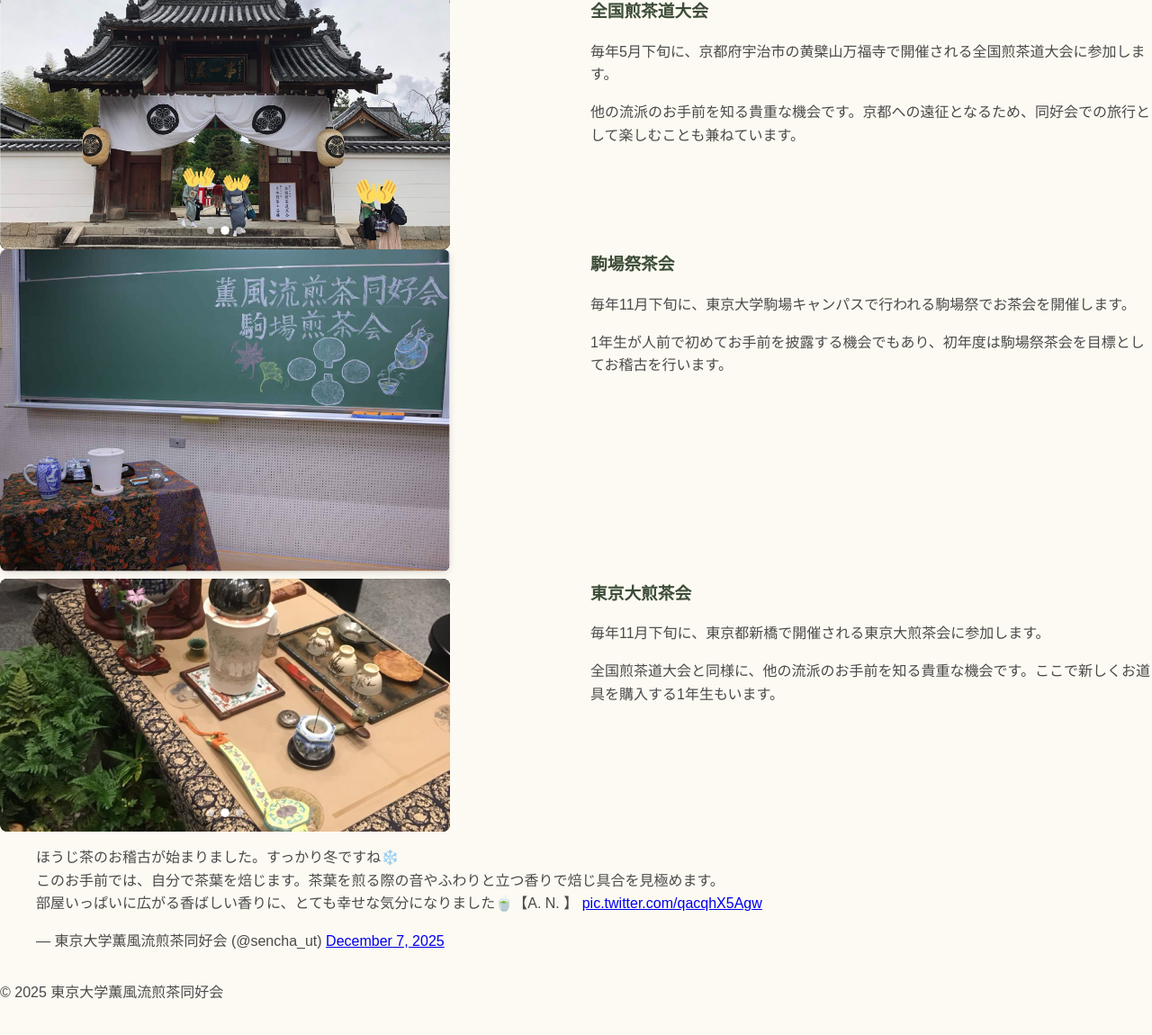
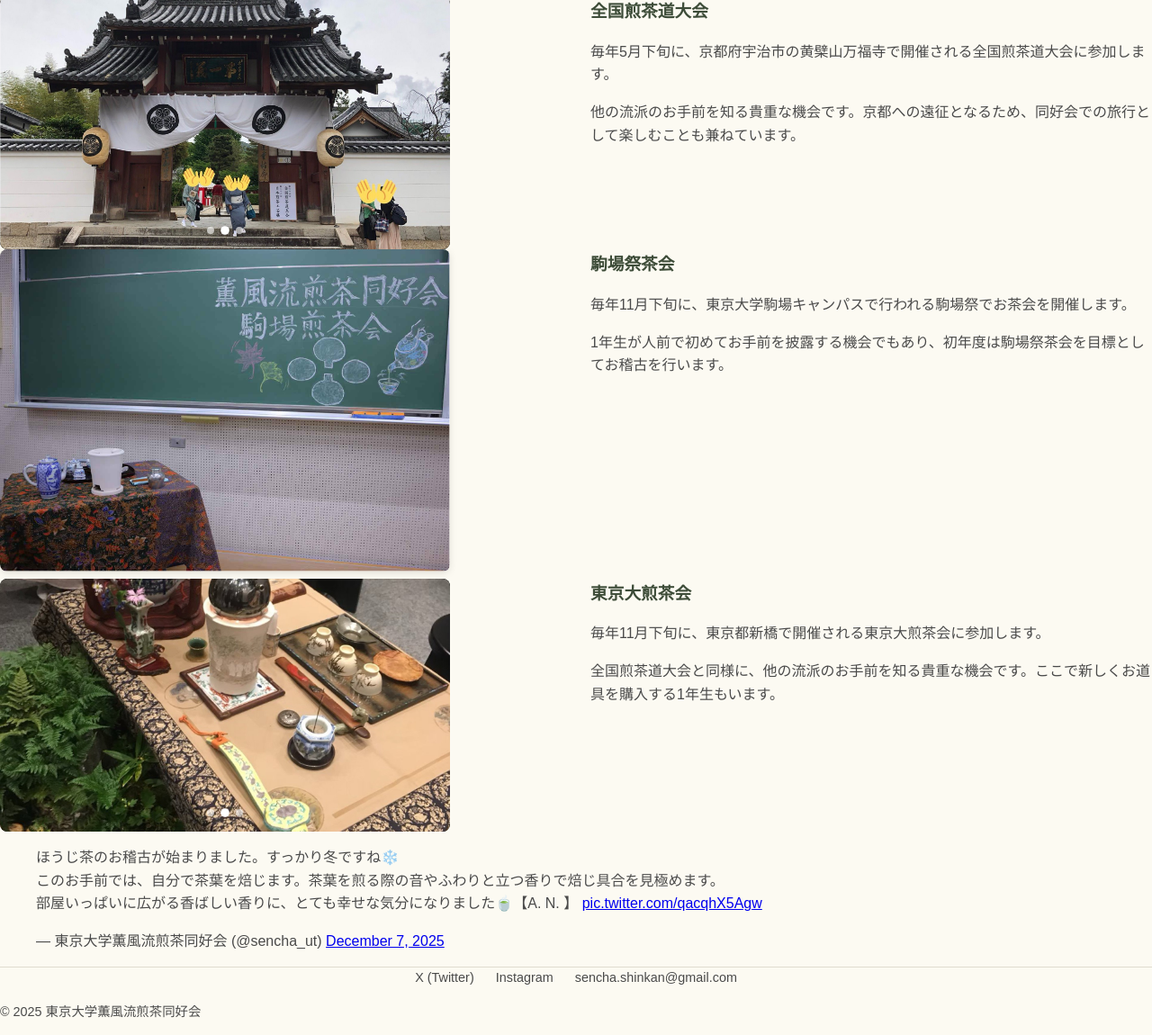
Before and after one commit to citrusml/sencha_ut, a Jekyll site: the page built from index.html, in a window 1280 px wide, cut to the strip 2224-3374 px from the top of the page. Shown: the whole strip at 90% size. Built offline with Jekyll 4.4.1, drawn with Linux system fonts in a browser that asks for light colours; some web fonts are replaced; comment, search, counter and statistics services are not loaded.

Commit message:
フッター

```diff
--- a/_layouts/default.html
+++ b/_layouts/default.html
@@ -47,8 +47,19 @@
   </main>
 
   <footer>
-    <div class="container">
-      <p>&copy; 2025 {{ site.title }}</p>
+    <div class="container text-center py-4">
+      <div class="footer-links">
+        <a href="https://twitter.com/sencha_ut" target="_blank" rel="noopener noreferrer">
+          X (Twitter)
+        </a>
+        <a href="https://instagram.com/sencha_ut" target="_blank" rel="noopener noreferrer">
+          Instagram
+        </a>
+        <a href="mailto:sencha.shinkan@gmail.com">
+          sencha.shinkan@gmail.com
+        </a>
+      </div>
+      <p class="mt-3">&copy; 2025 {{ site.title }}</p>
     </div>
   </footer>
 
--- a/assets/css/style.css
+++ b/assets/css/style.css
@@ -509,6 +509,32 @@ img {
   height: auto;
 }
 
+/* footer styles */
+footer {
+  background-color: var(--color-bg);
+  border-top: 1px solid var(--color-border);
+  color: var(--color-text);
+  font-size: 0.9rem;
+}
+
+.footer-links {
+  display: flex;
+  justify-content: center;
+  gap: 1.5rem;
+  flex-wrap: wrap;
+}
+
+.footer-links a {
+  color: var(--color-text);
+  text-decoration: none;
+  font-weight: 500;
+}
+
+.footer-links a:hover {
+  color: var(--accent);
+  text-decoration: underline;
+}
+
 @media (max-width: 768px) {
   .img-row img { max-width: 100%; }
 }
```
Also changed, not shown: index.html (+5 -15 lines), assets/images/お茶の種類1.png (renamed from assets/images/お茶の種類１.png).
